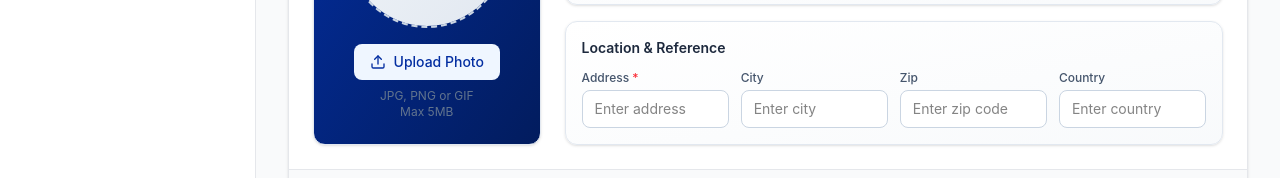
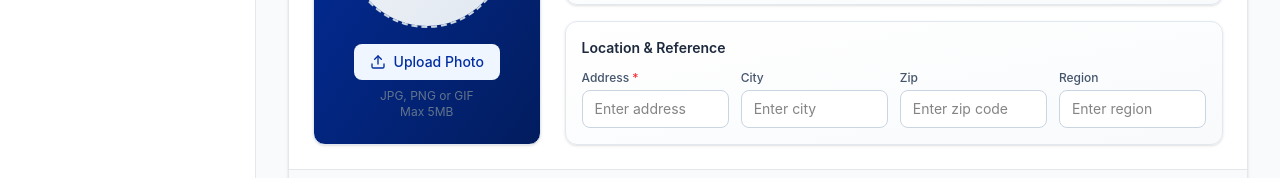
Before and after one commit to Nisal2522/Framer-UI-UX, a React (Vite) app: page /dashboard/farmer-members/new in a window 1280 px wide. Shown: the part 512-690 px from the top of the page. Built offline with nearby package versions, Linux system fonts and the light colour scheme.

Commit message:
refactor: rename 'country' to 'region' in ACProfile and Member360Form components for consistency

```diff
--- a/src/app/components/ACProfile.tsx
+++ b/src/app/components/ACProfile.tsx
@@ -260,14 +260,14 @@ export function ACProfile() {
                     </div>
                     <div>
                       <label className="block text-sm font-medium text-gray-700 mb-1">
-                        Country
+                        Region
                       </label>
                       <input
                         type="text"
                         defaultValue="Cambodia"
                         disabled={!isEditing}
                         className="w-full px-4 py-2 border border-gray-300 rounded-lg focus:ring-2 focus:ring-[#032EA1] focus:border-transparent outline-none disabled:bg-gray-50 disabled:text-gray-500"
-                        placeholder="Country"
+                        placeholder="Region"
                       />
                     </div>
                   </div>
--- a/src/app/components/Member360Form.tsx
+++ b/src/app/components/Member360Form.tsx
@@ -39,7 +39,7 @@ type FormData = {
   mobilePhone: string;
   nicPpNo: string;
   address: string;
-  country: string;
+  region: string;
   city: string;
   fieldOfficer: string;
   gender: string;
@@ -177,7 +177,7 @@ export function Member360Form() {
     mobilePhone: "",
     nicPpNo: "",
     address: "",
-    country: "",
+    region: "",
     city: "",
     fieldOfficer: "",
     gender: "",
@@ -197,7 +197,7 @@ export function Member360Form() {
         mobilePhone: memberData.phone,
         nicPpNo: memberData.nationalId,
         address: memberData.village,
-        country: "Cambodia",
+        region: "Cambodia",
         city: memberData.village.replace(" Village", ""),
         fieldOfficer: "",
         gender: memberData.gender.toLowerCase(),
@@ -472,12 +472,12 @@ export function Member360Form() {
                         />
                       </div>
                       <div>
-                        <label className="mb-1 block text-xs font-medium text-slate-600">Country</label>
+                        <label className="mb-1 block text-xs font-medium text-slate-600">Region</label>
                         <input
                           type="text"
-                          placeholder="Enter country"
-                          value={formData.country}
-                          onChange={(e) => handleInputChange("country", e.target.value)}
+                          placeholder="Enter region"
+                          value={formData.region}
+                          onChange={(e) => handleInputChange("region", e.target.value)}
                           className="w-full rounded-lg border border-slate-300 bg-white px-3 py-2 text-sm focus:border-transparent focus:ring-2 focus:ring-[#032EA1] outline-none"
                         />
                       </div>
```
